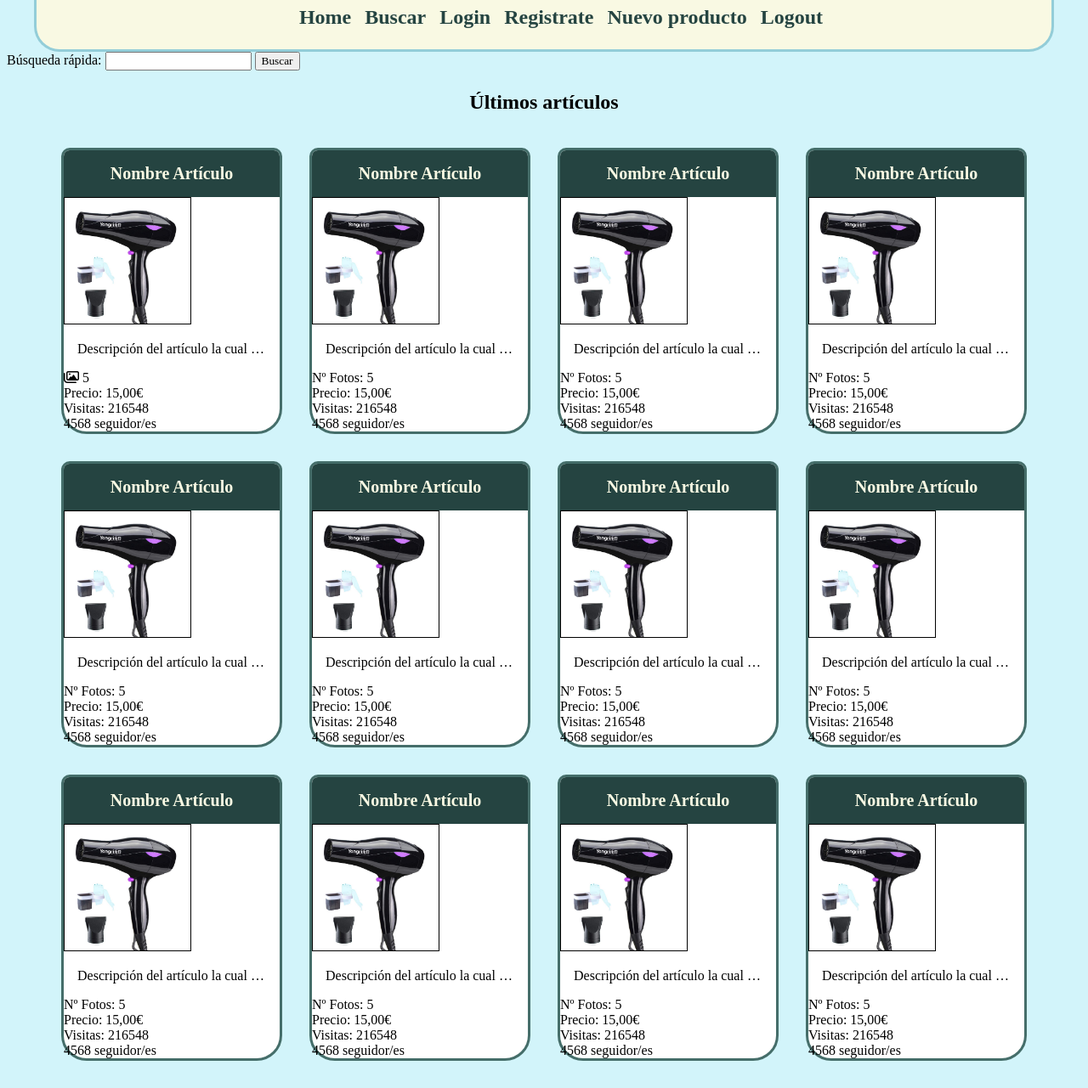
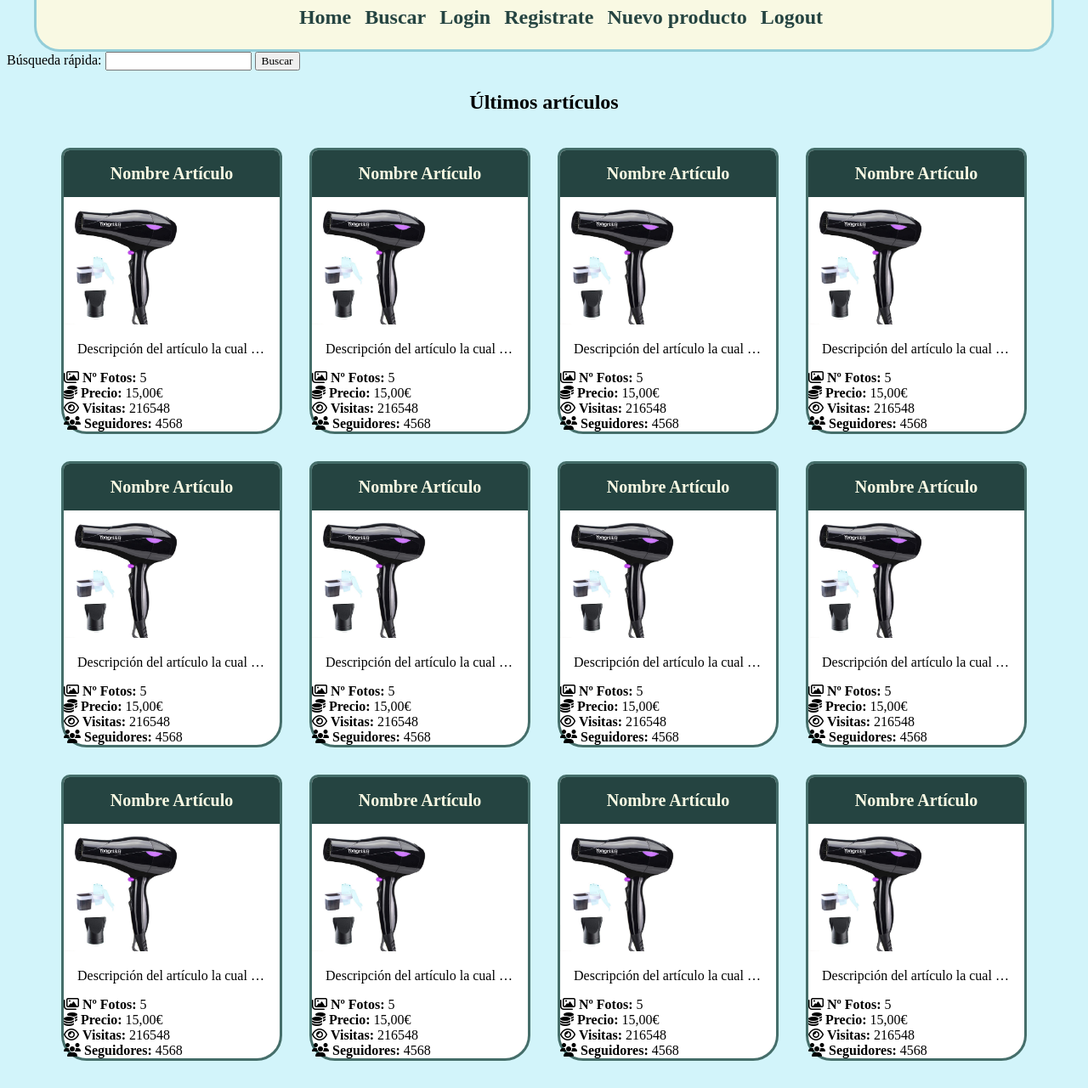
Before and after one commit to AndresGarc/PCW, a PHP site: page / in a window 1280 px wide. Shown: the part 212-1493 px from the top of the page at 85% size. Run offline with PHP 8.4, Linux system fonts and the light colour scheme; some libraries are stand-ins or nearby versions; some web fonts are replaced.

Commit message:
Icons tarjetas Productos

```diff
--- a/Index.html
+++ b/Index.html
@@ -44,10 +44,10 @@
             <a href="articulo.html"><img class="ftoArt" src="img/secador.jpg" alt="imagen articulo"></a>
             <p class="desc">Descripción del artículo la cual es muy larga entonces tienen que salir tres puntos suspensivos para que nos den la nota</p>
               <footer>
-                <p class="numFots"><i class="far fa-images"></i> 5</p>
-                <p class="precio">Precio: 15,00€</p>
-                <p class="vis">Visitas: 216548</p>
-                <p class="seguido">4568 seguidor/es</p>
+                <p class="numFots"><i class="far fa-images"></i> <b>Nº Fotos:</b> 5</p>
+                <p class="precio"><i class="fas fa-coins"></i> <b>Precio:</b> 15,00€</p>
+                <p class="vis"><i class="far fa-eye"></i> <b>Visitas:</b> 216548</p>
+                <p class="seguido"><i class="fas fa-users"></i> <b>Seguidores:</b> 4568</p>
               </footer>
           </article>
           <article class="boxProd">
@@ -55,10 +55,10 @@
             <a href="articulo.html"><img class="ftoArt" src="img/secador.jpg" alt="imagen articulo"></a>
             <p class="desc">Descripción del artículo la cual es muy larga entonces tienen que salir tres puntos suspensivos para que nos den la nota</p>
               <footer>
-                <p class="numFots">Nº Fotos: 5</p>
-                <p class="precio">Precio: 15,00€</p>
-                <p class="vis">Visitas: 216548</p>
-                <p class="seguido">4568 seguidor/es</p>
+                <p class="numFots"><i class="far fa-images"></i> <b>Nº Fotos:</b> 5</p>
+                <p class="precio"><i class="fas fa-coins"></i> <b>Precio:</b> 15,00€</p>
+                <p class="vis"><i class="far fa-eye"></i> <b>Visitas:</b> 216548</p>
+                <p class="seguido"><i class="fas fa-users"></i> <b>Seguidores:</b> 4568</p>
               </footer>
           </article>
           <article class="boxProd">
@@ -66,10 +66,11 @@
             <a href="articulo.html"><img class="ftoArt" src="img/secador.jpg" alt="imagen articulo"></a>
             <p class="desc">Descripción del artículo la cual es muy larga entonces tienen que salir tres puntos suspensivos para que nos den la nota</p>
               <footer>
-                <p class="numFots">Nº Fotos: 5</p>
-                <p class="precio">Precio: 15,00€</p>
-                <p class="vis">Visitas: 216548</p>
-                <p class="seguido">4568 seguidor/es</p>
+                <p class="numFots"><i class="far fa-images"></i> <b>Nº Fotos:</b> 5</p>
+<p class="precio"><i class="fas fa-coins"></i> <b>Precio:</b> 15,00€</p>
+
+                <p class="vis"><i class="far fa-eye"></i> <b>Visitas:</b> 216548</p>
+                <p class="seguido"><i class="fas fa-users"></i> <b>Seguidores:</b> 4568</p>
               </footer>
           </article>
           <article class="boxProd">
@@ -77,10 +78,11 @@
             <a href="articulo.html"><img class="ftoArt" src="img/secador.jpg" alt="imagen articulo"></a>
             <p class="desc">Descripción del artículo la cual es muy larga entonces tienen que salir tres puntos suspensivos para que nos den la nota</p>
               <footer>
-                <p class="numFots">Nº Fotos: 5</p>
-                <p class="precio">Precio: 15,00€</p>
-                <p class="vis">Visitas: 216548</p>
-                <p class="seguido">4568 seguidor/es</p>
+                <p class="numFots"><i class="far fa-images"></i> <b>Nº Fotos:</b> 5</p>
+<p class="precio"><i class="fas fa-coins"></i> <b>Precio:</b> 15,00€</p>
+
+                <p class="vis"><i class="far fa-eye"></i> <b>Visitas:</b> 216548</p>
+                <p class="seguido"><i class="fas fa-users"></i> <b>Seguidores:</b> 4568</p>
               </footer>
           </article>
           <article class="boxProd">
@@ -88,10 +90,11 @@
             <a href="articulo.html"><img class="ftoArt" src="img/secador.jpg" alt="imagen articulo"></a>
             <p class="desc">Descripción del artículo la cual es muy larga entonces tienen que salir tres puntos suspensivos para que nos den la nota</p>
               <footer>
-                <p class="numFots">Nº Fotos: 5</p>
-                <p class="precio">Precio: 15,00€</p>
-                <p class="vis">Visitas: 216548</p>
-                <p class="seguido">4568 seguidor/es</p>
+                <p class="numFots"><i class="far fa-images"></i> <b>Nº Fotos:</b> 5</p>
+<p class="precio"><i class="fas fa-coins"></i> <b>Precio:</b> 15,00€</p>
+
+                <p class="vis"><i class="far fa-eye"></i> <b>Visitas:</b> 216548</p>
+                <p class="seguido"><i class="fas fa-users"></i> <b>Seguidores:</b> 4568</p>
               </footer>
           </article>
           <article class="boxProd">
@@ -99,10 +102,11 @@
             <a href="articulo.html"><img class="ftoArt" src="img/secador.jpg" alt="imagen articulo"></a>
             <p class="desc">Descripción del artículo la cual es muy larga entonces tienen que salir tres puntos suspensivos para que nos den la nota</p>
               <footer>
-                <p class="numFots">Nº Fotos: 5</p>
-                <p class="precio">Precio: 15,00€</p>
-                <p class="vis">Visitas: 216548</p>
-                <p class="seguido">4568 seguidor/es</p>
+                <p class="numFots"><i class="far fa-images"></i> <b>Nº Fotos:</b> 5</p>
+<p class="precio"><i class="fas fa-coins"></i> <b>Precio:</b> 15,00€</p>
+
+                <p class="vis"><i class="far fa-eye"></i> <b>Visitas:</b> 216548</p>
+                <p class="seguido"><i class="fas fa-users"></i> <b>Seguidores:</b> 4568</p>
               </footer>
           </article>
           <article class="boxProd">
@@ -110,10 +114,11 @@
             <a href="articulo.html"><img class="ftoArt" src="img/secador.jpg" alt="imagen articulo"></a>
             <p class="desc">Descripción del artículo la cual es muy larga entonces tienen que salir tres puntos suspensivos para que nos den la nota</p>
               <footer>
-                <p class="numFots">Nº Fotos: 5</p>
-                <p class="precio">Precio: 15,00€</p>
-                <p class="vis">Visitas: 216548</p>
-                <p class="seguido">4568 seguidor/es</p>
+                <p class="numFots"><i class="far fa-images"></i> <b>Nº Fotos:</b> 5</p>
+<p class="precio"><i class="fas fa-coins"></i> <b>Precio:</b> 15,00€</p>
+
+                <p class="vis"><i class="far fa-eye"></i> <b>Visitas:</b> 216548</p>
+                <p class="seguido"><i class="fas fa-users"></i> <b>Seguidores:</b> 4568</p>
               </footer>
           </article>
           <article class="boxProd">
@@ -121,10 +126,11 @@
             <a href="articulo.html"><img class="ftoArt" src="img/secador.jpg" alt="imagen articulo"></a>
             <p class="desc">Descripción del artículo la cual es muy larga entonces tienen que salir tres puntos suspensivos para que nos den la nota</p>
               <footer>
-                <p class="numFots">Nº Fotos: 5</p>
-                <p class="precio">Precio: 15,00€</p>
-                <p class="vis">Visitas: 216548</p>
-                <p class="seguido">4568 seguidor/es</p>
+                <p class="numFots"><i class="far fa-images"></i> <b>Nº Fotos:</b> 5</p>
+<p class="precio"><i class="fas fa-coins"></i> <b>Precio:</b> 15,00€</p>
+
+                <p class="vis"><i class="far fa-eye"></i> <b>Visitas:</b> 216548</p>
+                <p class="seguido"><i class="fas fa-users"></i> <b>Seguidores:</b> 4568</p>
               </footer>
           </article>
           <article class="boxProd">
@@ -132,10 +138,11 @@
             <a href="articulo.html"><img class="ftoArt" src="img/secador.jpg" alt="imagen articulo"></a>
             <p class="desc">Descripción del artículo la cual es muy larga entonces tienen que salir tres puntos suspensivos para que nos den la nota</p>
               <footer>
-                <p class="numFots">Nº Fotos: 5</p>
-                <p class="precio">Precio: 15,00€</p>
-                <p class="vis">Visitas: 216548</p>
-                <p class="seguido">4568 seguidor/es</p>
+                <p class="numFots"><i class="far fa-images"></i> <b>Nº Fotos:</b> 5</p>
+<p class="precio"><i class="fas fa-coins"></i> <b>Precio:</b> 15,00€</p>
+
+                <p class="vis"><i class="far fa-eye"></i> <b>Visitas:</b> 216548</p>
+                <p class="seguido"><i class="fas fa-users"></i> <b>Seguidores:</b> 4568</p>
               </footer>
           </article>
           <article class="boxProd">
@@ -143,10 +150,11 @@
             <a href="articulo.html"><img class="ftoArt" src="img/secador.jpg" alt="imagen articulo"></a>
             <p class="desc">Descripción del artículo la cual es muy larga entonces tienen que salir tres puntos suspensivos para que nos den la nota</p>
               <footer>
-                <p class="numFots">Nº Fotos: 5</p>
-                <p class="precio">Precio: 15,00€</p>
-                <p class="vis">Visitas: 216548</p>
-                <p class="seguido">4568 seguidor/es</p>
+                <p class="numFots"><i class="far fa-images"></i> <b>Nº Fotos:</b> 5</p>
+<p class="precio"><i class="fas fa-coins"></i> <b>Precio:</b> 15,00€</p>
+
+                <p class="vis"><i class="far fa-eye"></i> <b>Visitas:</b> 216548</p>
+                <p class="seguido"><i class="fas fa-users"></i> <b>Seguidores:</b> 4568</p>
               </footer>
           </article>
           <article class="boxProd">
@@ -154,10 +162,11 @@
             <a href="articulo.html"><img class="ftoArt" src="img/secador.jpg" alt="imagen articulo"></a>
             <p class="desc">Descripción del artículo la cual es muy larga entonces tienen que salir tres puntos suspensivos para que nos den la nota</p>
               <footer>
-                <p class="numFots">Nº Fotos: 5</p>
-                <p class="precio">Precio: 15,00€</p>
-                <p class="vis">Visitas: 216548</p>
-                <p class="seguido">4568 seguidor/es</p>
+                <p class="numFots"><i class="far fa-images"></i> <b>Nº Fotos:</b> 5</p>
+<p class="precio"><i class="fas fa-coins"></i> <b>Precio:</b> 15,00€</p>
+
+                <p class="vis"><i class="far fa-eye"></i> <b>Visitas:</b> 216548</p>
+                <p class="seguido"><i class="fas fa-users"></i> <b>Seguidores:</b> 4568</p>
               </footer>
           </article>
           <article class="boxProd">
@@ -165,10 +174,11 @@
             <a href="articulo.html"><img class="ftoArt" src="img/secador.jpg" alt="imagen articulo"></a>
             <p class="desc">Descripción del artículo la cual es muy larga entonces tienen que salir tres puntos suspensivos para que nos den la nota</p>
               <footer>
-                <p class="numFots">Nº Fotos: 5</p>
-                <p class="precio">Precio: 15,00€</p>
-                <p class="vis">Visitas: 216548</p>
-                <p class="seguido">4568 seguidor/es</p>
+                <p class="numFots"><i class="far fa-images"></i> <b>Nº Fotos:</b> 5</p>
+<p class="precio"><i class="fas fa-coins"></i> <b>Precio:</b> 15,00€</p>
+
+                <p class="vis"><i class="far fa-eye"></i> <b>Visitas:</b> 216548</p>
+                <p class="seguido"><i class="fas fa-users"></i> <b>Seguidores:</b> 4568</p>
               </footer>
           </article>
       </div>
--- a/estilo.css
+++ b/estilo.css
@@ -224,7 +224,6 @@ section{
   .ftoArt{ /*REVISAR PARA OTRO TIPO DE FOTOS */
     max-width: 150px;
     height: auto;
-    border: 1px solid black;
   }
 
   .desc {
```
Also changed, not shown: buscar.html (+59 -48 lines).
